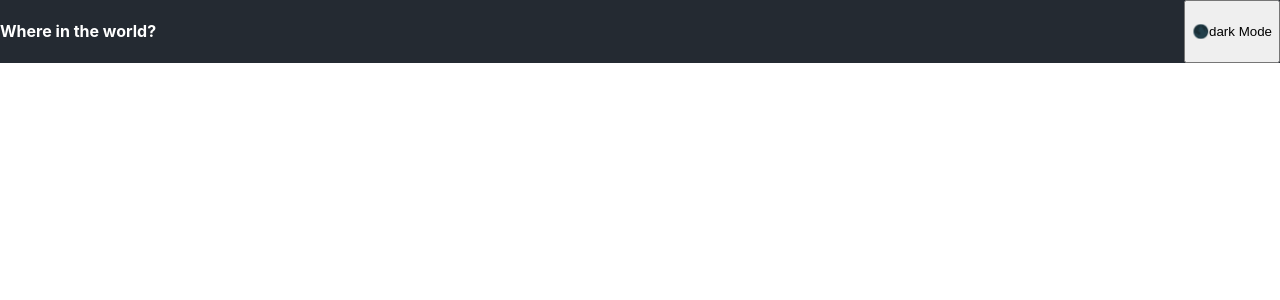
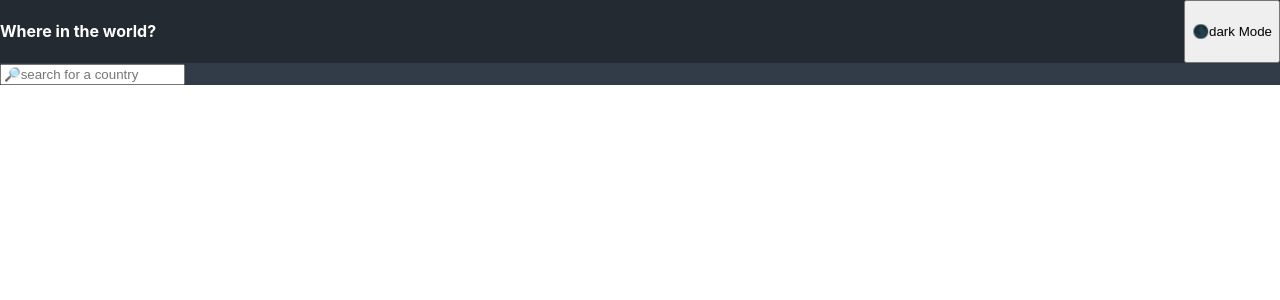
Before and after one commit to work-withPrajjwal/react-learning, a JavaScript app in the folder countries/: page / in a window 1280 px wide. Shown: the top 300 px of the page. Built offline with nearby package versions, Linux system fonts and the light colour scheme; the HTML template or start-up script is replaced by a standard one.

Commit message:
created two component Header and Search

```diff
--- a/countries/src/App.js
+++ b/countries/src/App.js
@@ -3,6 +3,7 @@ return (
   <div className="container">
 
   <Header/>
+  <Search/>
   </div>
 )
 }
@@ -21,3 +22,9 @@ return(
   </div>
 )
 }
+
+function Search(){
+  return(
+    <input type='text' placeholder="🔎search for a country"/>
+  )
+}
```
